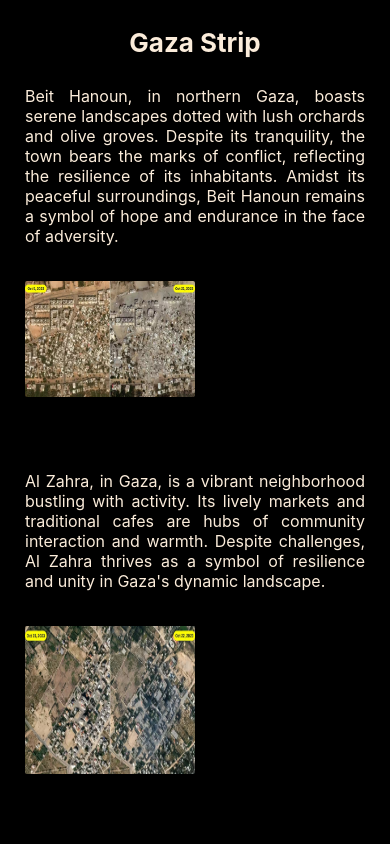
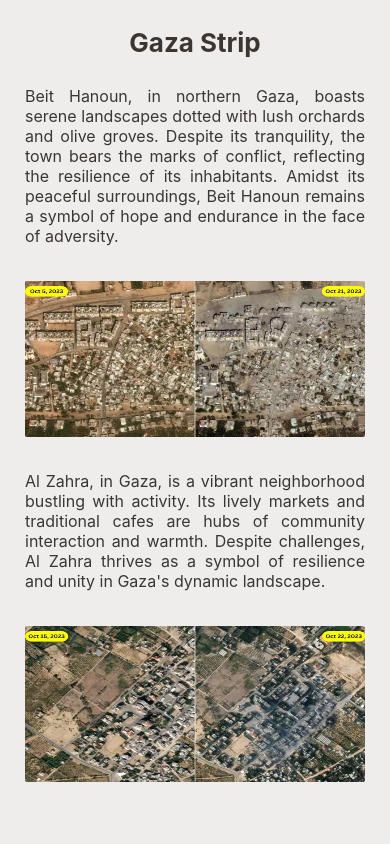
Before and after one commit to Nama-Salameh/asal-training3, a React (Create React App) app: page / in a window 390 px wide. Shown: the top 844 px of the page. Built offline with nearby package versions, Linux system fonts and the light colour scheme.

Commit message:
Convert css to scss.

```diff
--- a/src/App.scss
+++ b/src/App.scss
@@ -1,8 +1,8 @@
 .app {
   justify-content: center;
   text-align: center;
-  background-color: black;
-  color: rgb(251, 236, 218);
+  background-color: #eeedeb;
+  color: #3c3633;
   padding: 10px 25px;
 }
 .appTitle {
--- a/src/components/oppositeDisplay.scss
+++ b/src/components/oppositeDisplay.scss
@@ -4,9 +4,7 @@
   align-items: center;
   text-align: justify;
   margin-top: 2%;
-}
-
-.opposite-display .item {
+  .item {
     display: flex;
     flex-direction: row;
     width: 90%;
@@ -15,51 +13,56 @@
     align-items: flex-start;
     gap: 35px;
     margin-bottom: 35px;
+    &:nth-child(even){
+        flex-direction: row;
+
     }
+    &:nth-child(odd){
+      flex-direction: row-reverse;
 
-.opposite-display .even {
-  flex-direction: row;
   }
-
-.opposite-display .odd {
-  flex-direction: row-reverse;
   }
-
-.opposite-display .paragraph {
+  .paragraph {
     max-width: 48%;
     padding-top: 10px;
   }
-.opposite-display .imageContainer {
+  .imageContainer {
     width: 50%;
     height: 100%;
-}
-.imageContainer .image {
+    .image {
       width: 100%;
       height: 100%;
       border-radius: 2px;
     }
-.opposite-display .image:hover {
+    .image:hover {
       opacity: 0.9;
       box-shadow: 0 0 12px rgba(252, 234, 246, 0.926);
     }
+  }
+}
+
 @media (max-width: 800px) {
-  .opposite-display .item {
+  .opposite-display {
+    .item {
       width: 100%;
       height: 350px;
     }
   }
+}
 @media (max-width: 600px) {
-  .opposite-display .item {
-    flex-direction: column;
+  .opposite-display {
+    .item {
+      flex-direction: column !important;
     }
-  .imageContainer{
+    .imageContainer {
       width: 100%;
-  }
-  .imageContainer .image {
+      .image {
         max-width: 100%;
         height: 80%;
       }
-  .opposite-display .paragraph {
+    }
+    .paragraph {
       max-width: 100%;
     }
   }
+}
```
Lines whose indentation alone changed are shown as unchanged.
